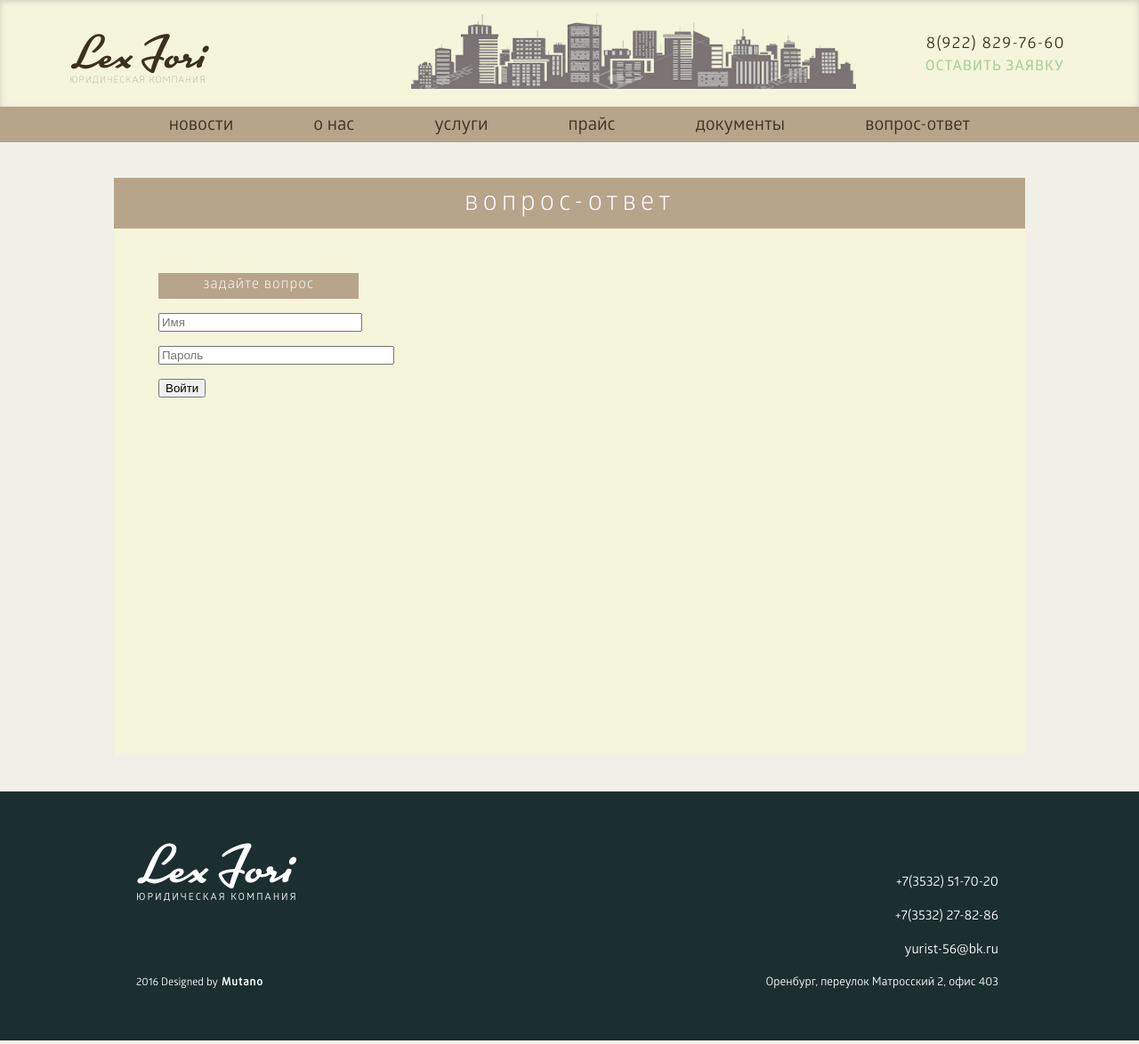
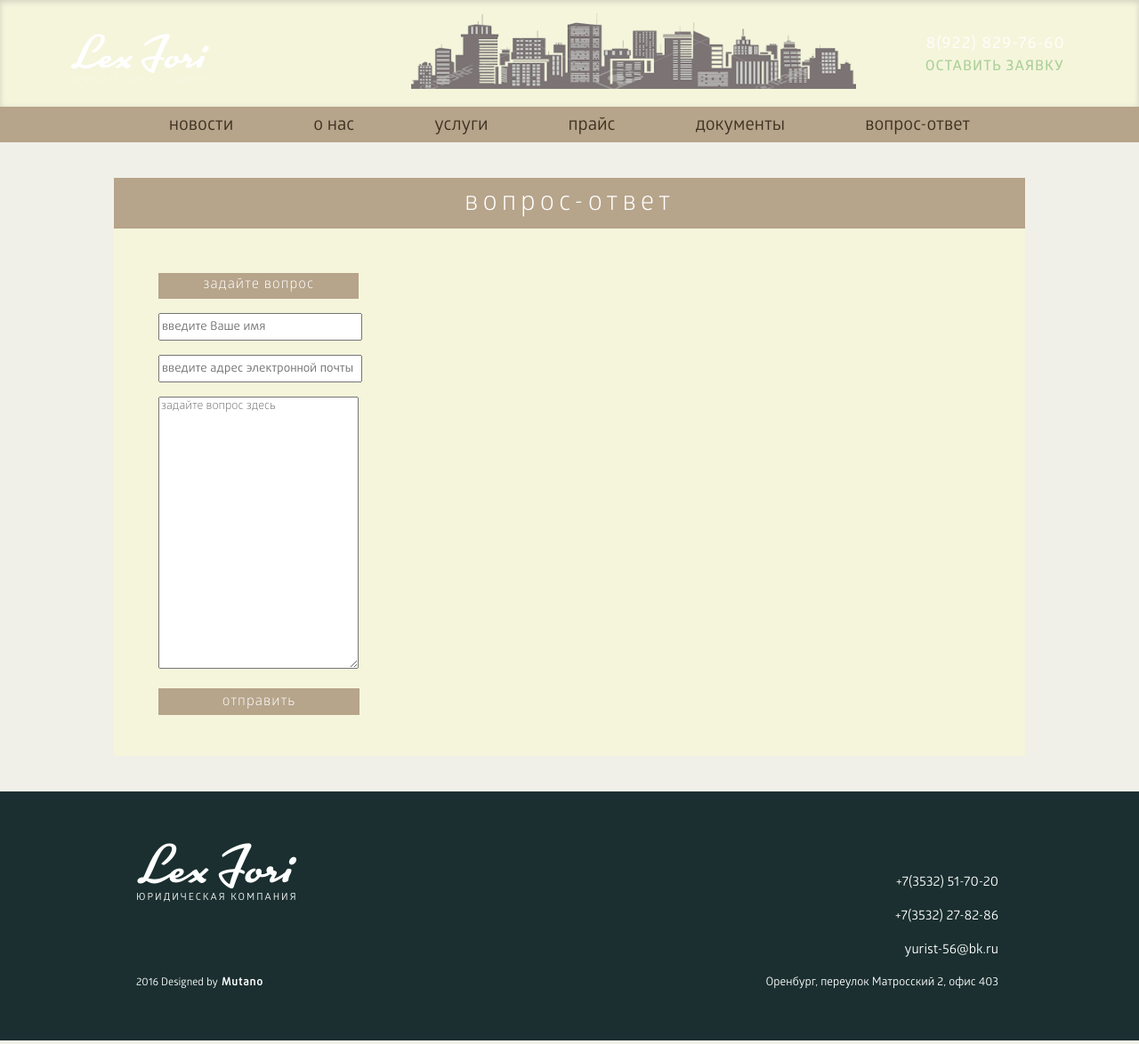
Before and after one commit to Mutanoball/Lex, a PHP site: page /faq.php in a window 1280 px wide. Shown: the whole page at 89% size. Run offline with PHP 8.4, Linux system fonts and the light colour scheme; some libraries are stand-ins or nearby versions.

Commit message:
1st commit

```diff
--- a/faq.php
+++ b/faq.php
@@ -66,11 +66,13 @@
                 задайте вопрос
                 </div>
                 <form action="handler.php" method="post">
-                <p><input id='name' type="text" size="30" placeholder="Имя" name="login"></p>
+                <p><input id='name' type="text" size="30" placeholder="введите Ваше имя" name="login"></p>
                 <p class="emptywarning"></p>
-                <p><input id='password' type="password" size="30" placeholder="Пароль" name="password"></p>
+                <p><input id='password' type="text" size="30" placeholder="введите адрес электронной почты" name="password"></p>
                 <p class="emptywarning"></p>
-                <p><input type="submit"  value="Войти"></p>
+                <p><textarea id='question' cols="30" rows="30" placeholder="задайте вопрос здесь" maxlength="1000" name="question"></textarea></p>
+                <p class="emptywarning"></p>
+                <p><input id="submit" type="submit" value="отправить"></p>
                 </form>
             </div>
         </div>
--- a/main.css
+++ b/main.css
@@ -35,7 +35,7 @@ margin: 0;
 padding: 0;
 font-family: GloberRegular;
 background-color: #f0f0e8;
-color:#3c301f;
+color:#fff;
 white-space: nowrap;
 }
 a{
@@ -395,6 +395,24 @@ a:hover{
 	letter-spacing: 1px;
 	padding-bottom: 0;
 }
-#name{
+#name, #password, #submit{
 	width:calc(100% - 4px);
+	font-family: DaxlinePro-Regular;
+	height:25px;
+
 }
+#question{
+	width:calc(100% - 6px);
+	font-family: GloberBook;
+	height:300px;
+}
+#submit{
+	background-color: #b6a48b;
+	height:30px;
+	font-family: GloberBook;
+	border: none;
+	font-size: 16px;
+	color:#fff;
+	letter-spacing: 1px;
+	width:calc(100% + 1px);
+}
```
